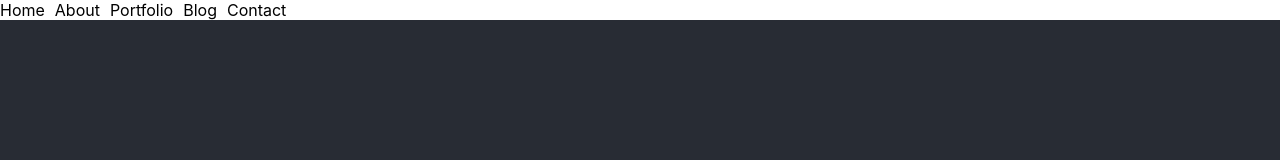
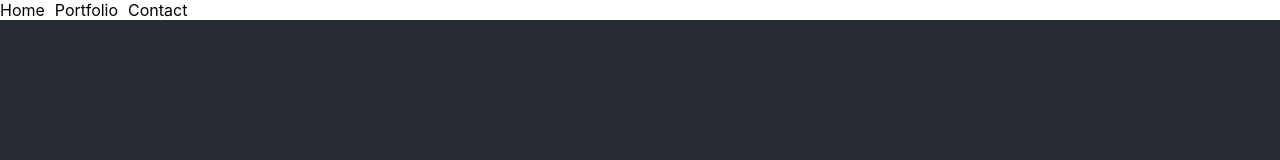
Before and after one commit to EnisMulic/enismulic.github.io, a React (Create React App) app: page / in a window 1280 px wide. Shown: the top 160 px of the page. Built offline with nearby package versions, Linux system fonts and the light colour scheme.

Commit message:
Add project skeleton

```diff
--- a/package.json
+++ b/package.json
@@ -11,6 +11,7 @@
     "@types/node": "^12.19.11",
     "@types/react": "^16.14.2",
     "@types/react-dom": "^16.9.10",
+    "bootstrap": "^4.5.3",
     "react": "^17.0.1",
     "react-dom": "^17.0.1",
     "react-scripts": "4.0.1",
--- a/src/Components/Navbar/index.tsx
+++ b/src/Components/Navbar/index.tsx
@@ -2,16 +2,14 @@ import React from "react";
 
 import style from "./Navbar.module.css";
 
-const navbar = () => {
+const Navbar = () => {
   return (
     <nav className={style.nav}>
       <div>Home</div>
-      <div>About</div>
       <div>Portfolio</div>
-      <div>Blog</div>
       <div>Contact</div>
     </nav>
   );
 };
 
-export default navbar;
+export default Navbar;
```
Also changed, not shown: src/Components/Project/index.tsx (added, +9 -0 lines), src/Components/Skill/index.tsx (added, +9 -0 lines), src/Pages/Contact/index.tsx (added, +9 -0 lines), src/Pages/Home/index.tsx (added, +9 -0 lines), src/Pages/Portfolio/index.tsx (added, +9 -0 lines), src/Components/Project/Project.module.css (added), src/Components/Skill/Skill.module.css (added), src/Pages/Contact/Contact.module.css (added), src/Pages/Home/Home.module.css (added), src/Pages/Portfolio/Portfolio.module.css (added), 1 other file (tests, documents, lock files or other folders).
